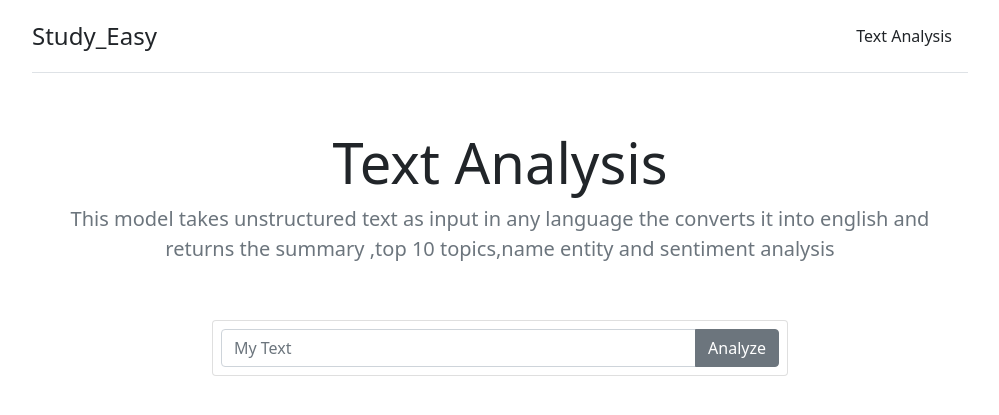
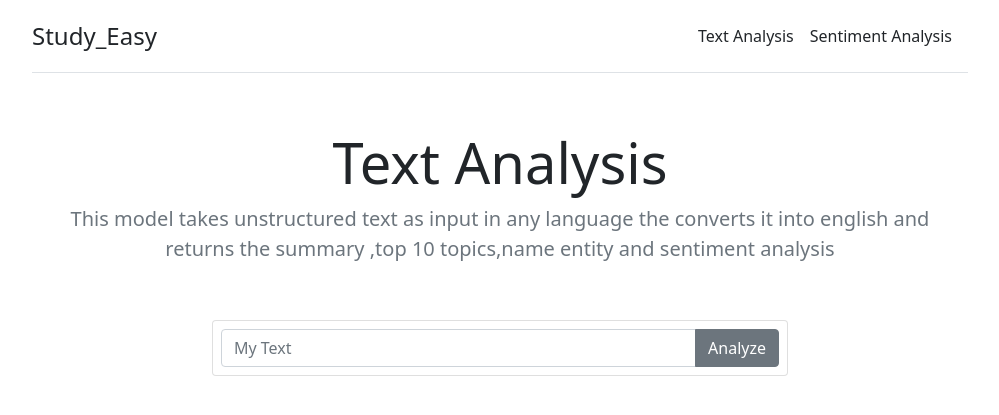
Before and after one commit to KiranKhanna721/study-easy, a Flask app: template templates/texttopic.html in a window 1280 px wide. Shown: the top 415 px of the page, without its empty margins (140-1139 px from the left). Run offline with Flask 2, Linux system fonts and the light colour scheme; the template is opened without the code that fills it, so the values that code supplies are empty; parts of the project's set-up code (start-up, migrations or seed data) failed here and were passed over.

Commit message:
Update base.html

```diff
--- a/templates/base.html
+++ b/templates/base.html
@@ -56,6 +56,7 @@
 
       <nav class="d-inline-flex mt-2 mt-md-0 ms-md-auto">
         <a class="me-3 py-2 text-dark text-decoration-none" href="/texttopic">Text Analysis</a>
+	<a class="me-3 py-2 text-dark text-decoration-none" href="/sentimental">Sentiment Analysis</a>
       </nav>
     </div>
 
```
